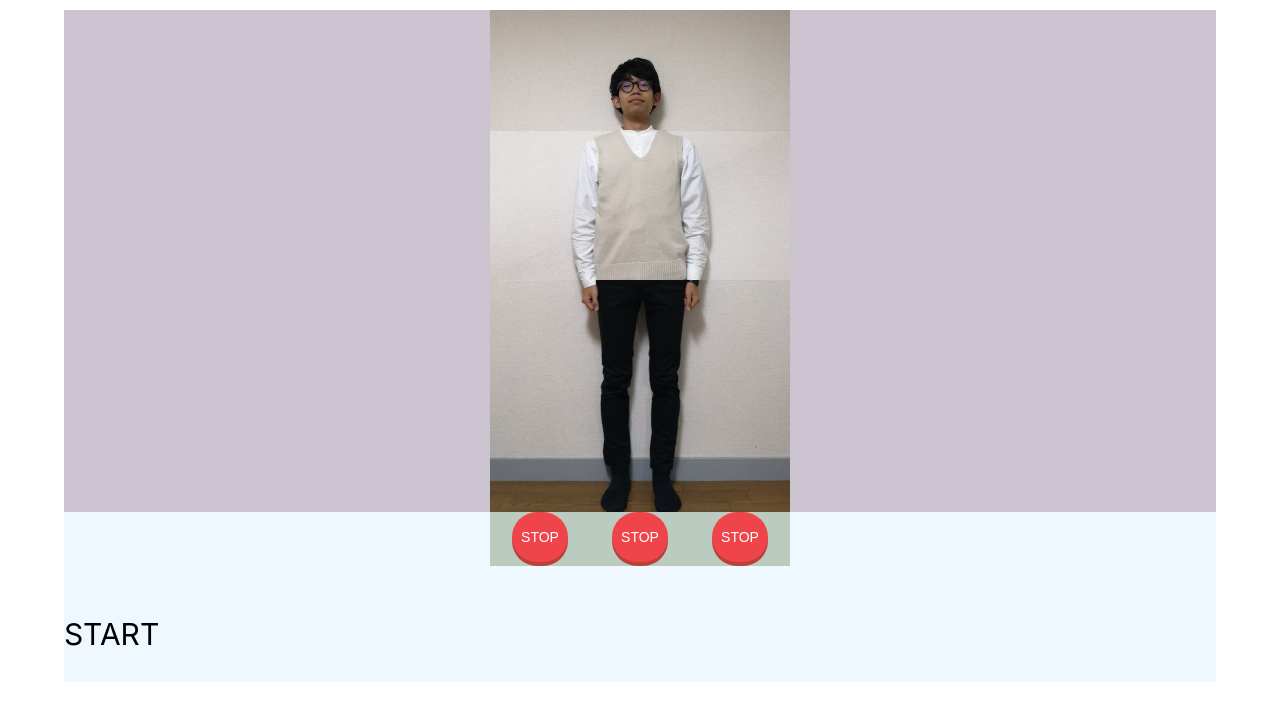
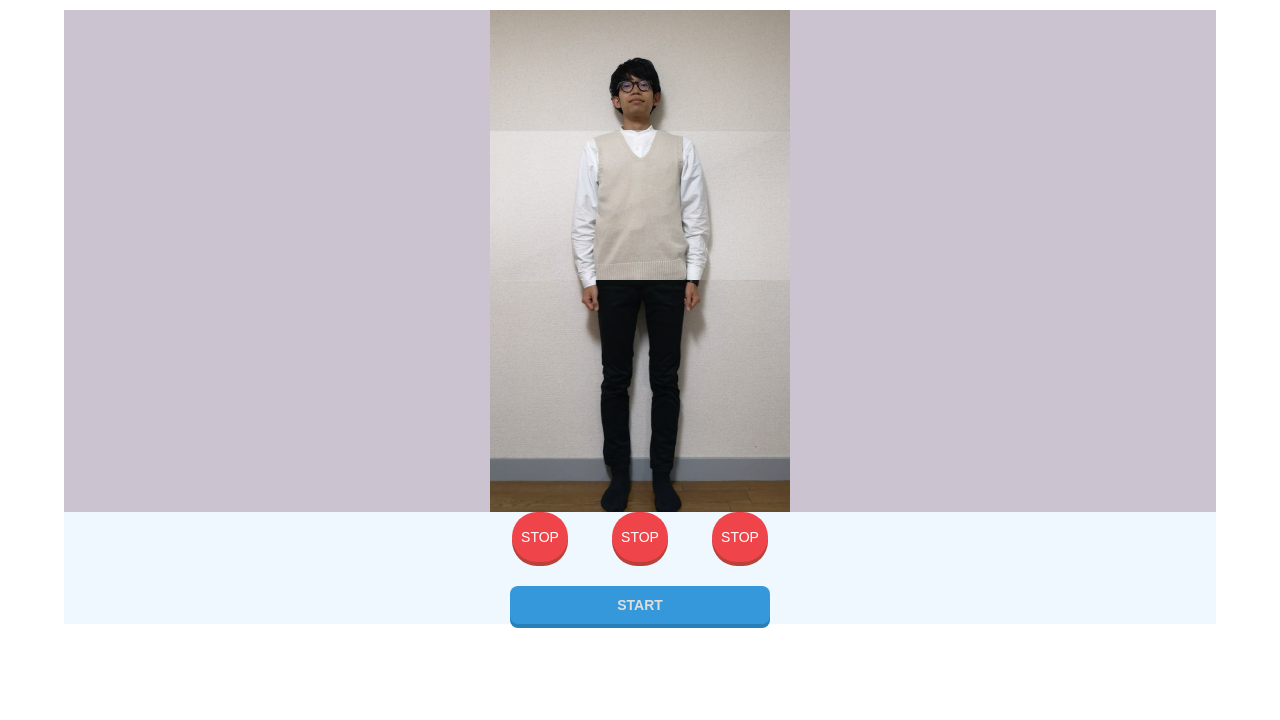
Before and after one commit to kazuhi-ra/vest2-proto, a React (Create React App) app: page / in a window 1280 px wide. Shown: the top 720 px of the page. Built offline with nearby package versions, Linux system fonts and the light colour scheme.

Commit message:
STARTボタンのスタイルを付けた

```diff
--- a/src/App.tsx
+++ b/src/App.tsx
@@ -104,6 +104,7 @@ const App = () => {
           isPlaying={isPlaying}
         />
       </ButtonsWrapper>
+      <ButtonsWrapper>
         {isFirstTime ? (
           <StartButton start={start} isPlaying={isPlaying} />
         ) : (
@@ -112,12 +113,13 @@ const App = () => {
             <TwitterShareButton isPlaying={isPlaying} />
           </div>
         )}
+      </ButtonsWrapper>
     </div>
   )
 }
 
 const ButtonsWrapper = styled('div')`
-  background-color: #abab;
+  /* background-color: #abab; */
   width: 300px;
   margin: 0 auto 20px;
   display: flex;
--- a/src/StartButton.tsx
+++ b/src/StartButton.tsx
@@ -1,4 +1,5 @@
 import React, { FC } from 'react'
+import styled from '@emotion/styled'
 
 type Props = {
   start: () => void
@@ -7,13 +8,52 @@ type Props = {
 
 const StartButton: FC<Props> = ({ start, isPlaying }) => {
   console.log('StartButton')
-  return (
-    !isPlaying ? (
-      <div onClick={() => start()}>START</div>
-    ) : (
-      <div>START(inActive)</div>
-    )
+  return !isPlaying ? (
+    <StartButtonActive onClick={() => start()}>START</StartButtonActive>
+  ) : (
+    <StartButtonInactive>START</StartButtonInactive>
   )
 }
 
+const StartButtonActive = styled('button')`
+  color: #dedede;
+  cursor: pointer;
+  width: 260px;
+  height: 38px;
+  background-color: #3498db;
+  box-shadow: 0 4px 0 #2880b9;
+  border-radius: 8px;
+  line-height: 38px;
+  text-align: center;
+  font-size: 14px;
+  font-weight: bold;
+  user-select: none;
+  margin: 0 auto;
+
+  &:active {
+    margin: 6px auto 0;
+    box-shadow: 0 1px 0 #2880b9;
+  }
+`
+
+const StartButtonInactive = styled('button')`
+  color: #dedede;
+  cursor: pointer;
+  width: 260px;
+  height: 38px;
+  background-color: #3498db;
+  box-shadow: 0 4px 0 #2880b9;
+  border-radius: 8px;
+  line-height: 38px;
+  text-align: center;
+  font-size: 14px;
+  font-weight: bold;
+  user-select: none;
+  margin: 0 auto;
+
+  opacity: 0.7;
+  pointer-events: none;
+  cursor: default;
+`
+
 export default React.memo(StartButton)
```
Lines whose indentation alone changed are shown as unchanged.
